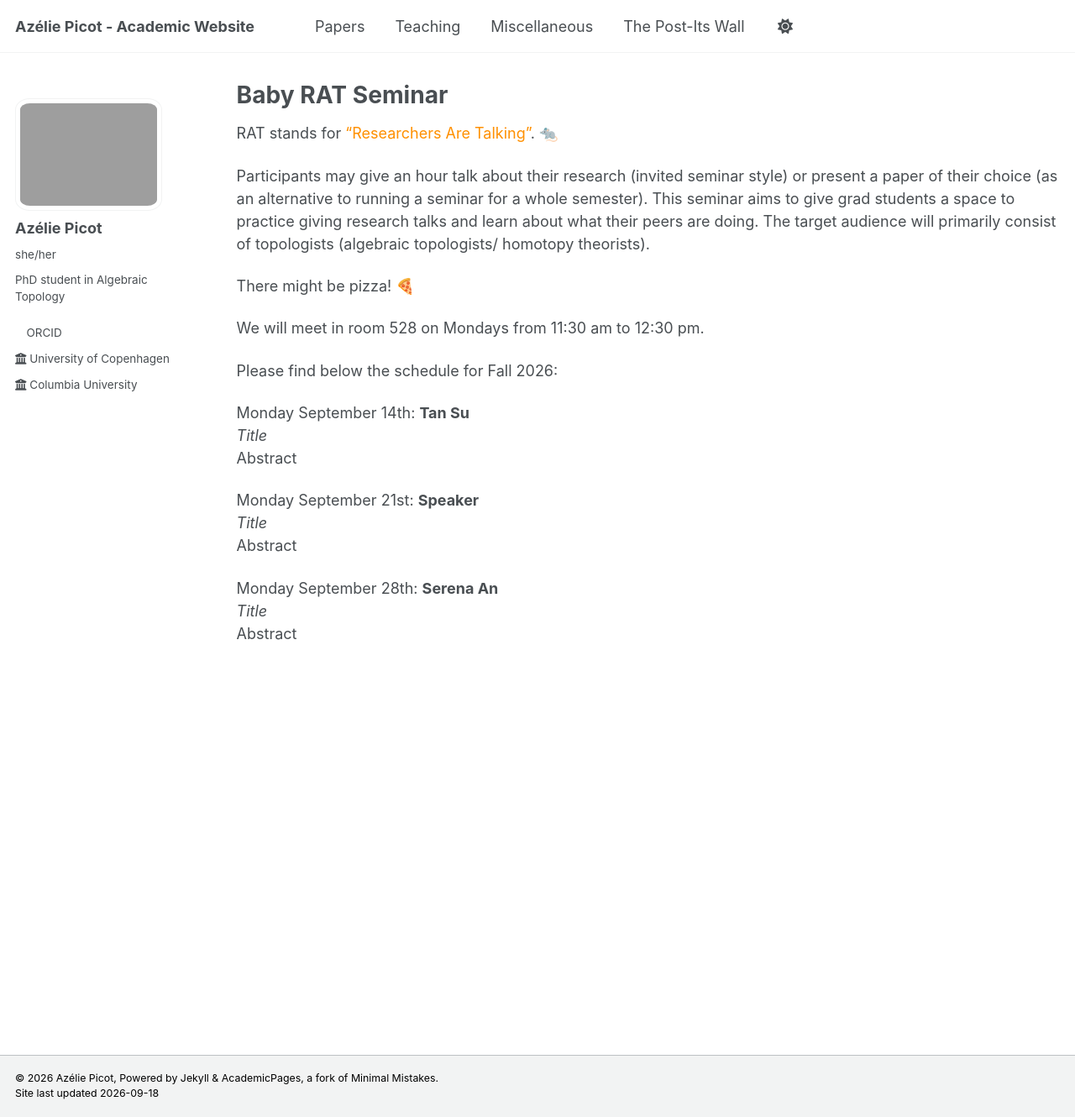
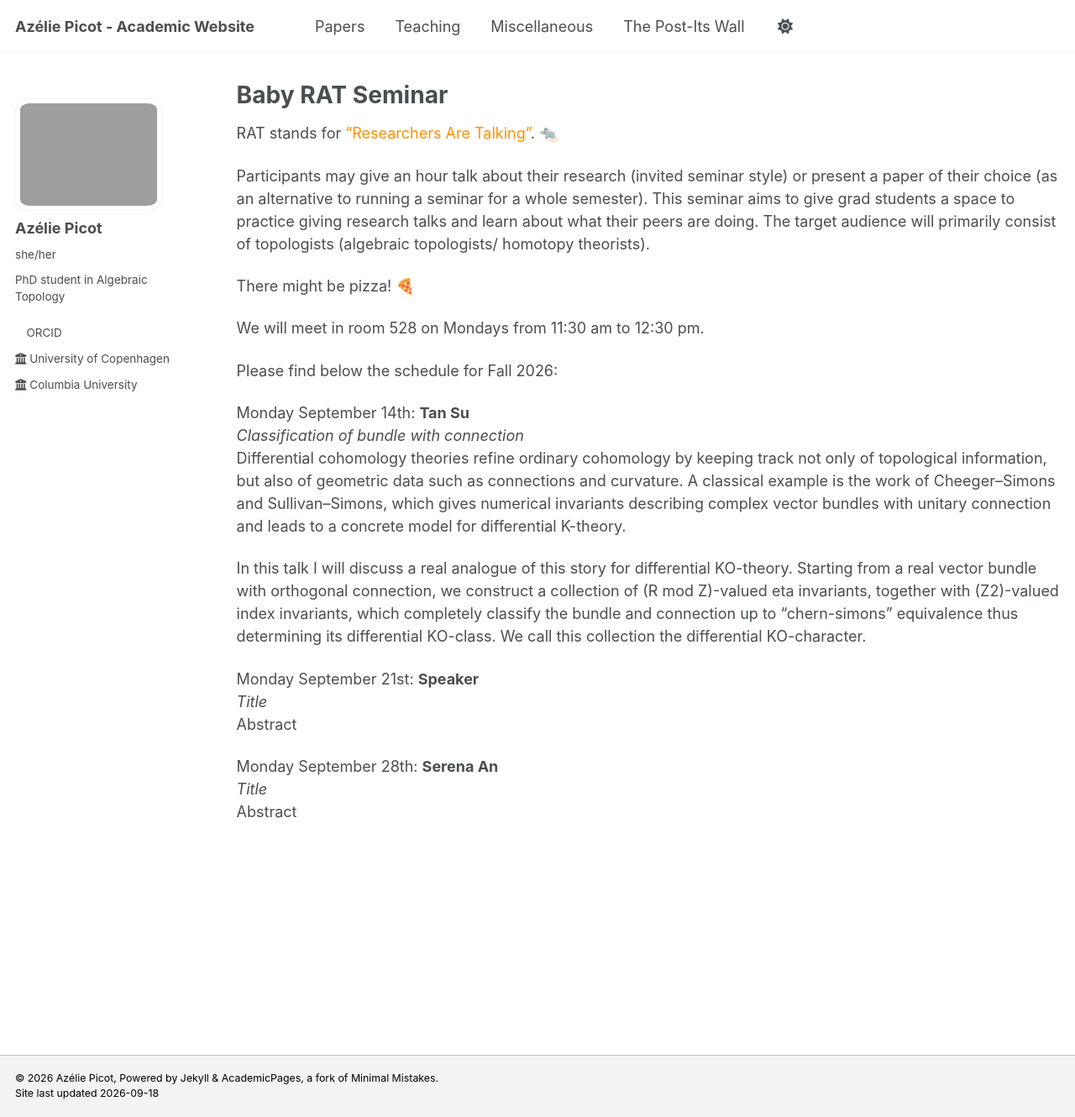
Before and after one commit to azeliepicot/azeliepicot.github.io, a Jekyll site: the page built from _pages/rat seminar.md, in a window 1280 px wide and 1330 px high. Shown: the whole window at 84% size. Built offline with Jekyll 4.4.1, drawn with Linux system fonts in a browser that asks for light colours.

Commit message:
Update seminar.md with talk details for Fall 2026
Added details about the first seminar talk, including title and abstract on differential KO-theory.

```diff
--- a/_pages/rat seminar.md
+++ b/_pages/rat seminar.md
@@ -17,8 +17,10 @@ We will meet in room 528 on Mondays from 11:30 am to 12:30 pm.
 Please find below the schedule for Fall 2026:
 
 Monday September 14th: **Tan Su**
-*Title*
-Abstract
+*Classification of bundle with connection*
+Differential cohomology theories refine ordinary cohomology by keeping track not only of topological information, but also of geometric data such as connections and curvature. A classical example is the work of Cheeger–Simons and Sullivan–Simons, which gives numerical invariants describing complex vector bundles with unitary connection and leads to a concrete model for differential K-theory.
+
+In this talk I will discuss a real analogue of this story for differential KO-theory. Starting from a real vector bundle with orthogonal connection, we construct a collection of (R mod Z)-valued eta invariants, together with (Z2)-valued index invariants, which completely classify the bundle and connection up to "chern-simons" equivalence thus determining its differential KO-class. We call this collection the differential KO-character.
 
 Monday September 21st: **Speaker**
 *Title*
```
